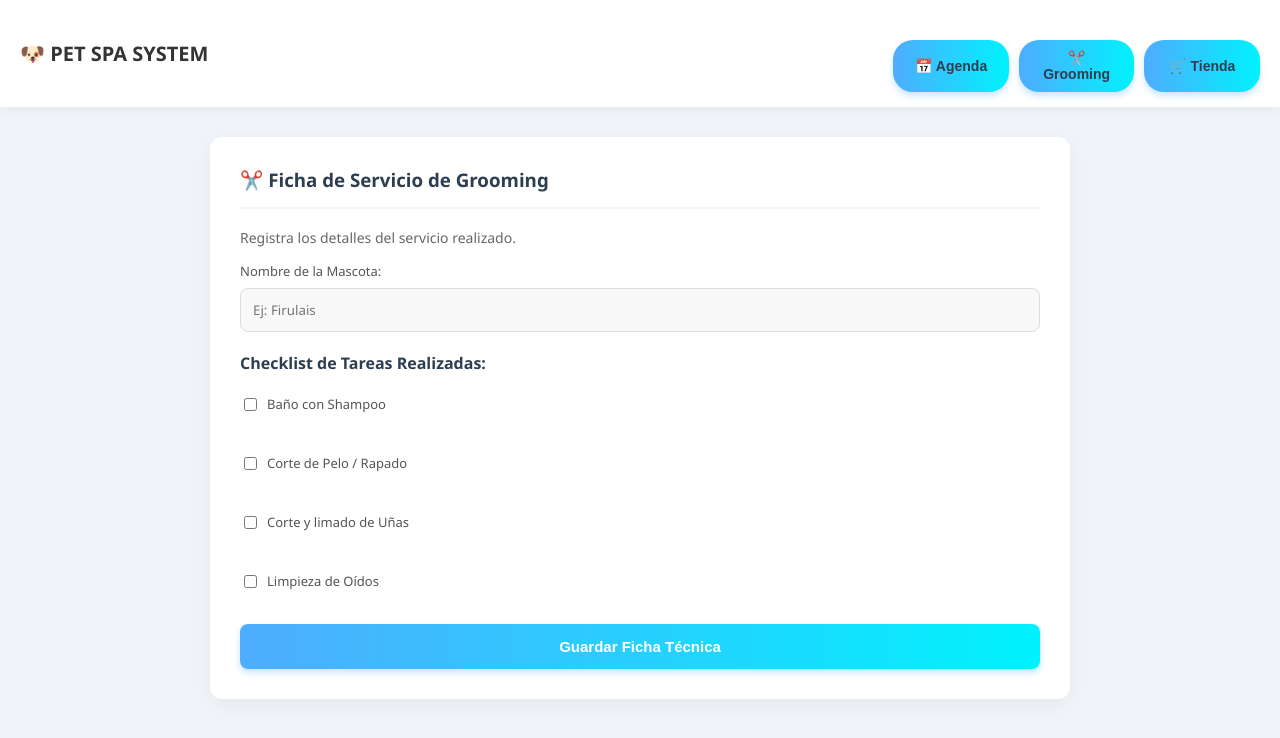
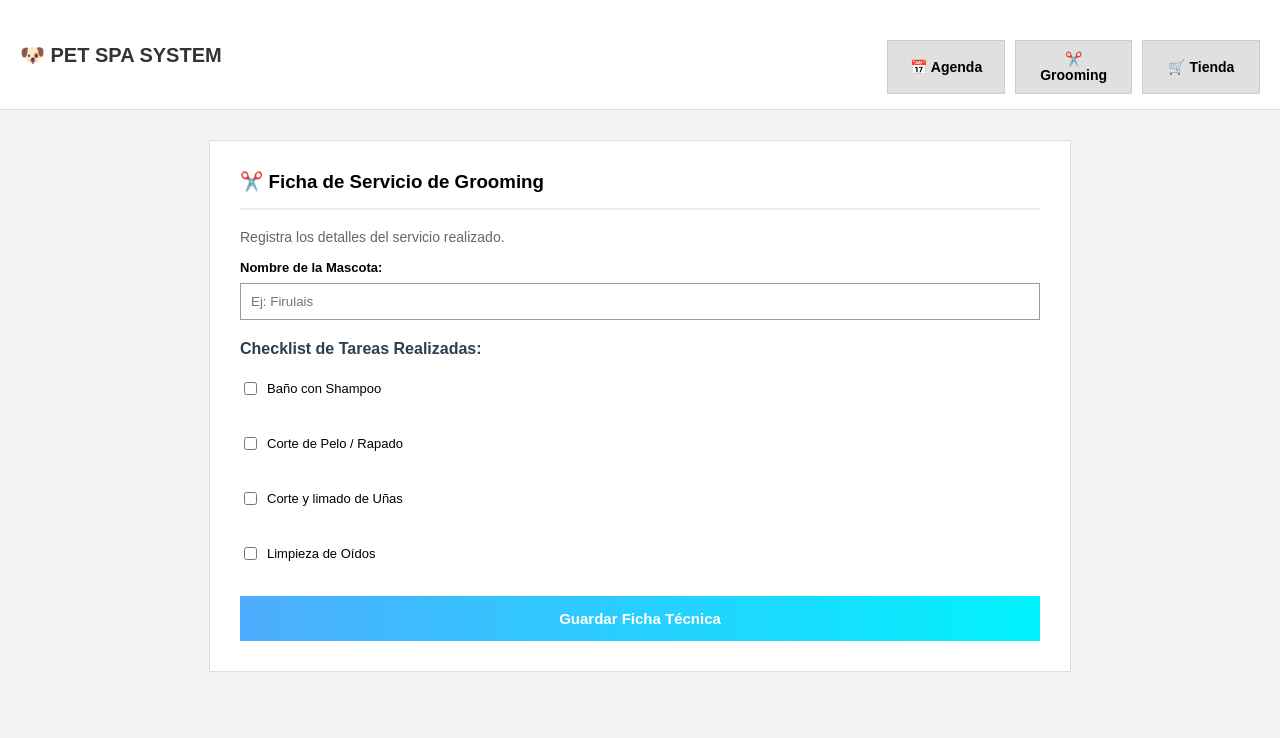
Before and after one commit to AndresG1027/SPA-DE-MASCOTAS, a plain HTML site: page index.html in a window 1280 px wide. Both pictures are taken after a click on the button "✂️ Grooming". Drawn offline with Linux system fonts and the light colour scheme.

Commit message:
Update estilos.css

```diff
--- a/css/estilos.css
+++ b/css/estilos.css
@@ -1,7 +1,7 @@
-/* ESTILOS GENERALES (Amigables y Suaves) */
+/* ESTILOS GENERALES */
 body {
-    font-family: 'Segoe UI', Tahoma, Geneva, Verdana, sans-serif;
-    background-color: #f0f4f8; /* Fondo gris azulado claro */
+    font-family: Arial, sans-serif;
+    background-color: #f4f4f4;
     color: #333;
     margin: 0;
     padding: 0;
@@ -16,7 +16,7 @@ body {
     width: 100%;
     background-color: #ffffff;
     padding: 15px 20px;
-    box-shadow: 0 2px 10px rgba(0,0,0,0.05);
+    border-bottom: 1px solid #ddd;
     display: flex;
     justify-content: space-between;
     align-items: center;
@@ -33,88 +33,80 @@ body {
 
 .nav-bar button {
     padding: 10px 20px;
-    background-color: #eef2f7;
-    color: #2c3e50;
-    border: none;
-    border-radius: 20px; /* Botones redondeados */
+    background-color: #e0e0e0;
+    color: #000;
+    border: 1px solid #ccc;
     font-size: 14px;
     cursor: pointer;
-    font-weight: 600;
-    transition: background-color 0.2s;
+    font-weight: bold;
 }
 
 .nav-bar button:hover {
-    background-color: #dfe6ed;
+    background-color: #d0d0d0;
 }
 
-/* SECCIONES PRINCIPALES (Contenedores blancos) */
+/* SECCIONES PRINCIPALES */
 .seccion {
-    display: none; /* Se ocultan por defecto */
+    display: none;
     width: 90%;
     max-width: 800px;
     background-color: #ffffff;
     padding: 30px;
     margin-top: 30px;
     margin-bottom: 50px;
-    border-radius: 12px;
-    box-shadow: 0 5px 20px rgba(0,0,0,0.05);
+    border: 1px solid #ddd;
 }
 
 h3 {
-    color: #2c3e50;
-    border-bottom: 2px solid #f0f4f8;
+    color: #000;
+    border-bottom: 2px solid #eee;
     padding-bottom: 15px;
     margin-top: 0;
 }
 
-/* INPUTS, SELECTS Y LABELS GLOBALES */
+/* INPUTS Y LABELS */
 label {
     display: block;
     margin-bottom: 8px;
-    color: #555;
+    color: #000;
     font-size: 13px;
-    font-weight: 500;
+    font-weight: bold;
     margin-top: 15px;
 }
 
 input, select {
     width: 100%;
-    padding: 12px;
-    background-color: #f9f9f9;
-    border: 1px solid #ddd;
-    color: #333;
-    border-radius: 8px;
+    padding: 10px;
+    background-color: #fff;
+    border: 1px solid #999;
+    color: #000;
     box-sizing: border-box;
     font-family: inherit;
 }
 
 input:focus, select:focus {
-    border-color: #4facfe;
+    border-color: #000;
     outline: none;
-    background-color: #fff;
 }
 
 /* BOTONES GENERALES */
 button {
     width: 100%;
     padding: 14px;
-    background: linear-gradient(to right, #4facfe, #00f2fe); /* Azul moderno */
+    background-color: #007bff;
     color: white;
     border: none;
-    border-radius: 8px;
     font-weight: bold;
     font-size: 15px;
     cursor: pointer;
     margin-top: 25px;
-    box-shadow: 0 4px 6px rgba(79, 172, 254, 0.3);
-    transition: transform 0.1s;
 }
 
 button:hover {
-    transform: translateY(-1px);
+    background-color: #0056b3;
 }
 
-/* ESTILOS ESPECÍFICOS DE TIENDA */
+/* ESTILOS DE TIENDA */
 .grid-productos {
     display: flex;
     flex-wrap: wrap;
@@ -125,17 +117,10 @@ button:hover {
 
 .producto-card {
     background-color: #ffffff;
-    border: 1px solid #eef2f7;
+    border: 1px solid #ddd;
     padding: 15px;
     width: 200px;
     text-align: center;
-    border-radius: 12px;
-    transition: box-shadow 0.3s, transform 0.3s;
-}
-
-.producto-card:hover {
-    box-shadow: 0 10px 20px rgba(0,0,0,0.08);
-    transform: translateY(-5px);
 }
 
 .producto-card img {
@@ -144,16 +129,17 @@ button:hover {
     object-fit: contain;
     margin-bottom: 10px;
     padding: 5px;
+    border: 1px solid #eee;
 }
 
 .producto-card h4 {
     margin: 10px 0;
-    color: #2c3e50;
+    color: #000;
     font-size: 15px;
 }
 
 .producto-card p {
-    color: #4facfe;
+    color: #000;
     font-weight: bold;
     font-size: 16px;
 }
@@ -162,19 +148,23 @@ button:hover {
     margin-top: 10px;
     padding: 10px;
     font-size: 13px;
-    background: linear-gradient(to right, #ff7e5f, #feb47b); /* Naranja para 'Agregar' */
-    box-shadow: 0 4px 6px rgba(255, 126, 95, 0.3);
+    background-color: #28a745;
+}
+.producto-card button:hover {
+    background-color: #218838;
 }
 
 .carrito-container {
     margin-top: 30px;
-    border-top: 2px solid #f0f4f8;
+    border-top: 2px solid #eee;
     padding-top: 20px;
 }
 
 .btn-whatsapp {
-    background: linear-gradient(to right, #25D366, #128C7E); /* Verde WhatsApp */
-    box-shadow: 0 4px 6px rgba(37, 211, 102, 0.3);
+    background-color: #25d366;
+}
+.btn-whatsapp:hover {
+    background-color: #128c7e;
 }
 
 /* CHECKBOXES GROOMING */
@@ -183,9 +173,9 @@ button:hover {
     align-items: center;
     margin-top: 10px;
     cursor: pointer;
+    font-weight: normal;
 }
 input[type="checkbox"] {
     width: auto;
     margin-right: 10px;
-    accent-color: #4facfe;
 }
```
